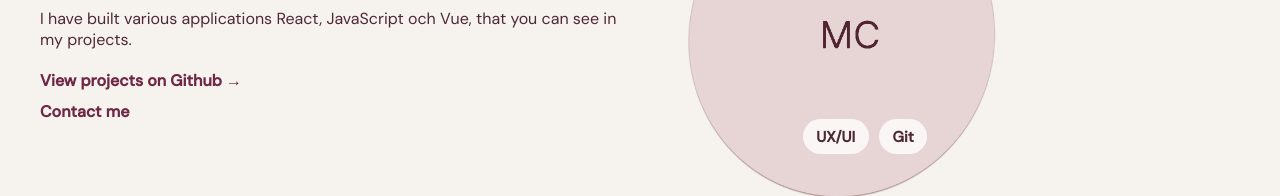
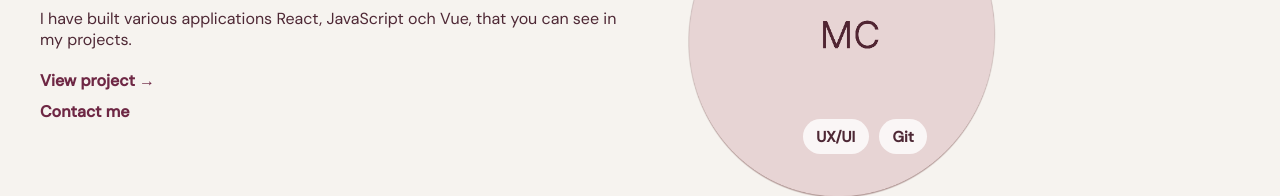
Before and after one commit to maryam891/Portfolio, a React (Vite) app: page / in a window 1280 px wide. Shown: the part 323-519 px from the top of the page. Built offline with nearby package versions, Linux system fonts and the light colour scheme.

Commit message:
changeing text inte hero section

```diff
--- a/src/components/Hero.tsx
+++ b/src/components/Hero.tsx
@@ -12,7 +12,7 @@ export default function Hero() {
           I have built various applications React, JavaScript och Vue, that you can see in my projects.
         </p>
         <div className={"hero-links-container"}>
-          <a href="#Projects" className={"see-project-link"}>View projects on Github →</a>
+          <a href="#Projects" className={"see-project-link"}>View project →</a>
           <a href="#Contact" className={"contact-link"}>Contact me</a>
         </div>
       </div>
```
